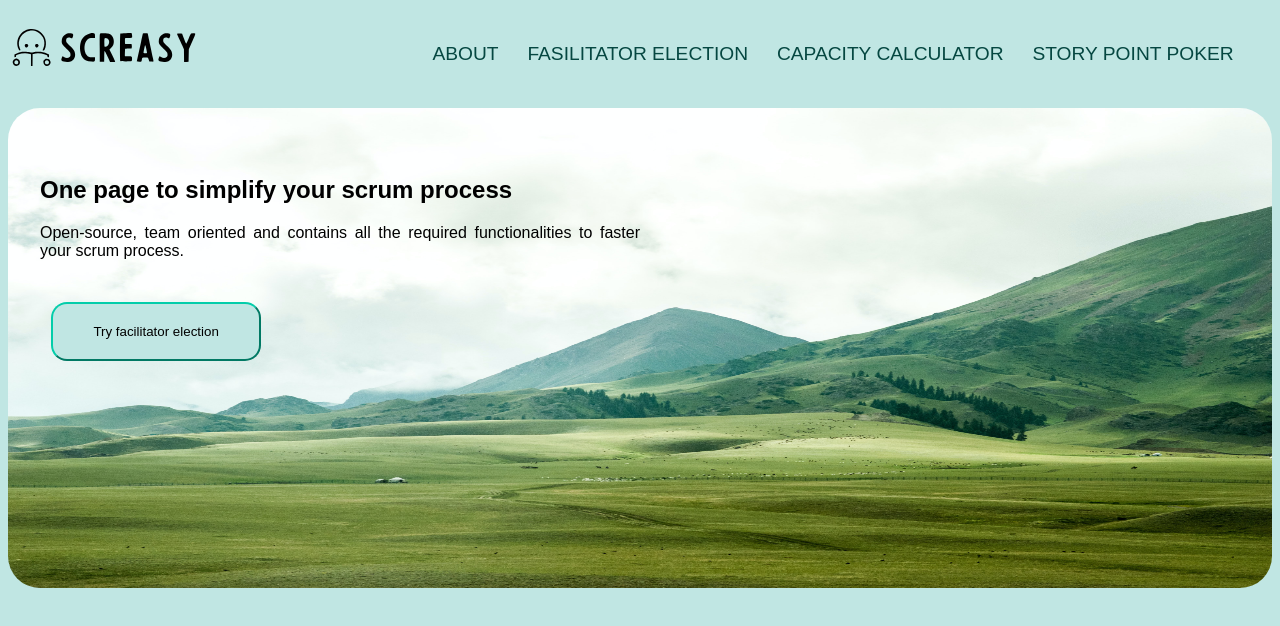
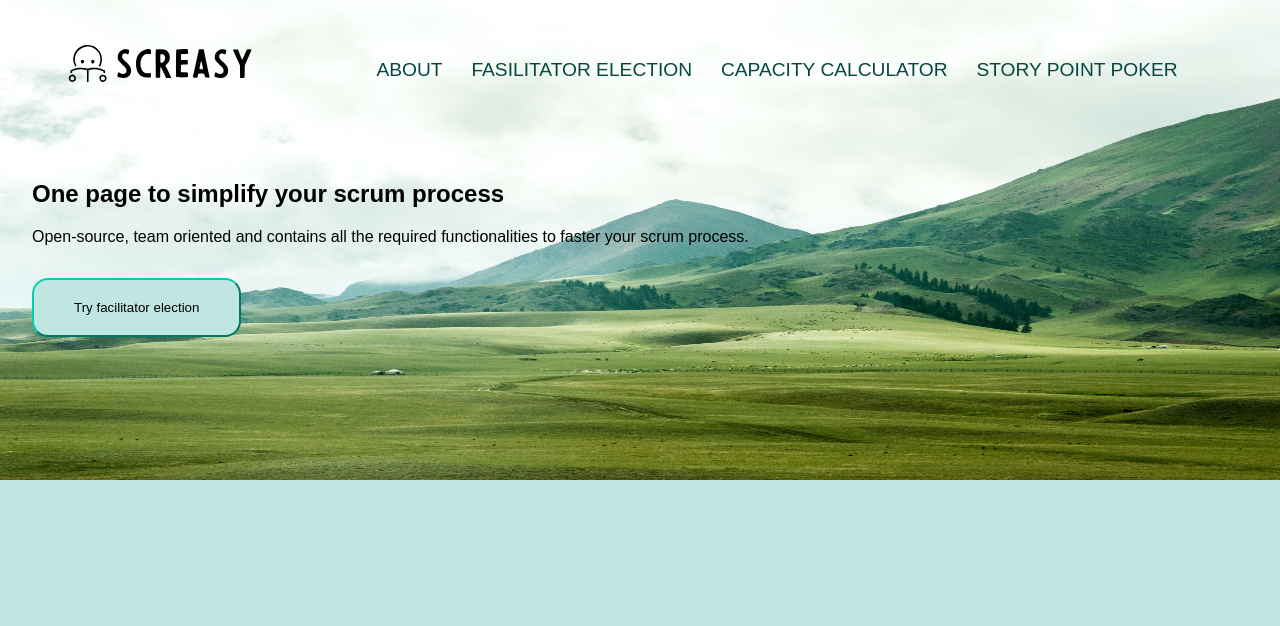
Before and after one commit to Edetuke/scrum, a React (Create React App) app: page / in a window 1280 px wide. Shown: the top 626 px of the page. Built offline with nearby package versions, Linux system fonts and the light colour scheme.

Commit message:
changed header style

```diff
--- a/src/Components/MainPage/About.js
+++ b/src/Components/MainPage/About.js
@@ -1,17 +1,14 @@
 import classes from "./About.module.css";
-import AboutBackround from "../../Logos/images/about-backroud.jpg";
 
 const About = () => {
   return (
     <div className={classes.about}>
-      <img className={classes.backround} src={AboutBackround} alt="about" />
-      <div className={classes.text}>
-        <h2>One page to simplify your scrum process</h2>
-        <p>
-          Open-source, team oriented and contains all the required
-          functionalities to faster your scrum process.
-        </p>
-      </div>
+      <h2>One page to simplify your scrum process</h2>
+      <p>
+        Open-source, team oriented and contains all the required functionalities
+        to faster your scrum process.
+      </p>
+
       <button className={classes.button}>Try facilitator election</button>
     </div>
   );
--- a/src/Components/MainPage/About.module.css
+++ b/src/Components/MainPage/About.module.css
@@ -1,30 +1,17 @@
-.backround {
-  width: 100%;
-  height: 30rem;
-  border-radius: 2rem;
-  overflow: scroll;
-}
-
 .about {
-  margin-top: 2rem;
-  position: relative;
-  text-align: center;
-}
-
-.text {
   position: absolute;
-  right: 50%;
-  top: 10%;
-  text-align: justify;
+  float: right;
+  top: 20%;
   margin-left: 2rem;
 }
 
 .button {
   position: absolute;
-  right: 80%;
-  top: 40%;
+  float: right;
+  top: 100%;
   background-color: #c0e6e3;
   border-color: #03cdaa;
   border-radius: 1rem;
   padding: 20px 40px;
+  margin-top: 1rem;
 }
--- a/src/Components/MainPage/MainPage.js
+++ b/src/Components/MainPage/MainPage.js
@@ -1,12 +1,10 @@
 import { Fragment } from "react";
 import MainNavigation from "../Navigation/MainNavigation";
-import About from "./About";
 
 const MainPage = () => {
   return (
     <Fragment>
       <MainNavigation />
-      <About />
     </Fragment>
   );
 };
--- a/src/Components/Navigation/MainNavigation.js
+++ b/src/Components/Navigation/MainNavigation.js
@@ -3,12 +3,16 @@ import { Fragment } from "react";
 import logo from "../../Logos/screasy-logo.svg";
 import classes from "../Navigation/MainNavigation.module.css";
 import MenuNav from "./Menu";
+import AboutBackround from "../../Logos/images/about-backroud.jpg";
+import About from "../MainPage/About";
 
 const MainNavigation = () => {
   return (
     <Fragment>
+      <img className={classes.backround} src={AboutBackround} alt="backround" />
       <img className={classes.logo} src={logo} alt="logo" />
       <MenuNav />
+      <About />
     </Fragment>
   );
 };
--- a/src/Components/Navigation/MainNavigation.module.css
+++ b/src/Components/Navigation/MainNavigation.module.css
@@ -1,4 +1,18 @@
 .logo {
+  position: absolute;
   height: 3rem;
-  margin-top: 1rem;
+
+  top: 5%;
+  left: 5%;
 }
+
+.backround {
+  width: 100%;
+  height: 30rem;
+  background-size: cover;
+}
+
+body {
+  margin: 0;
+  padding: 0;
+}
--- a/src/Components/Navigation/Menu.module.css
+++ b/src/Components/Navigation/Menu.module.css
@@ -1,12 +1,15 @@
 .menu {
+  position: absolute;
   display: flex;
   float: right;
-  margin-top: 1rem;
+
   text-transform: uppercase;
   padding: 1.2rem;
   margin-right: 1.2rem;
   align-items: center;
   gap: 1.8rem;
+  top: 5%;
+  right: 5%;
 }
 
 .link {
```
